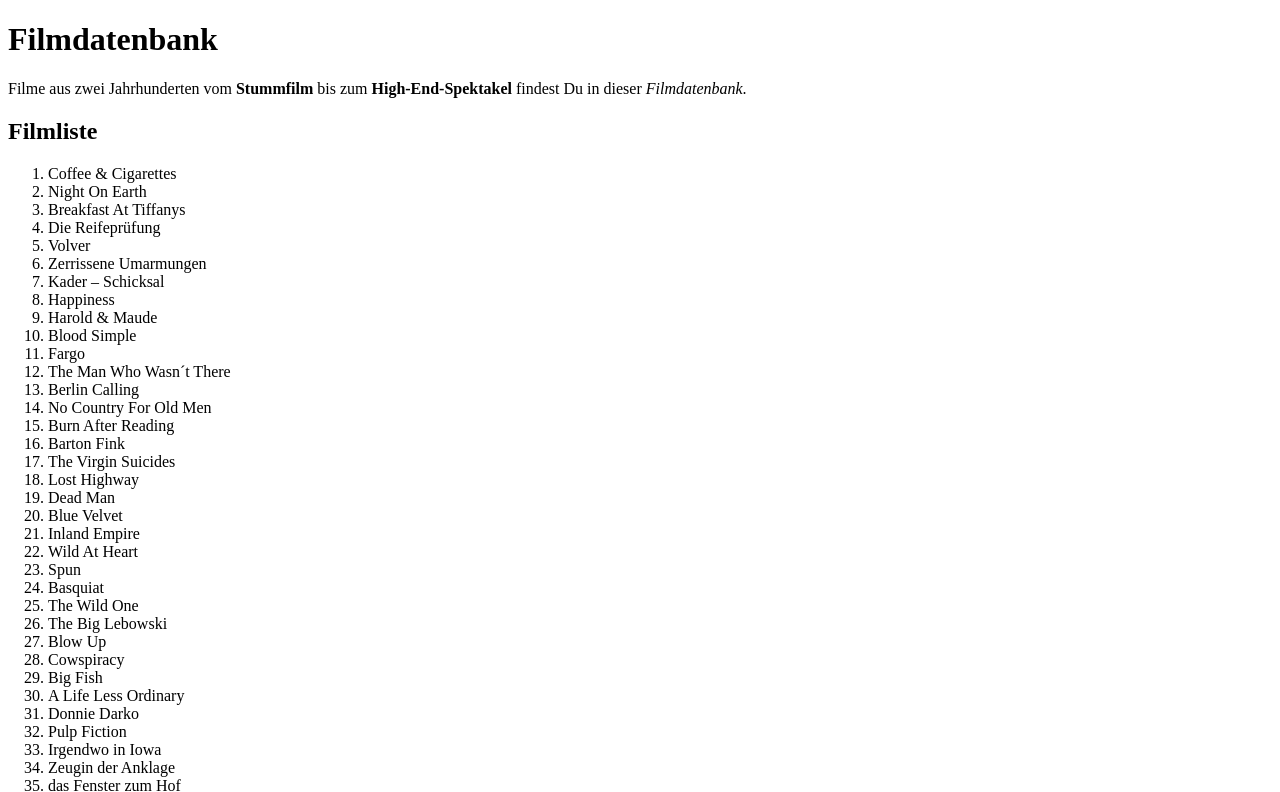
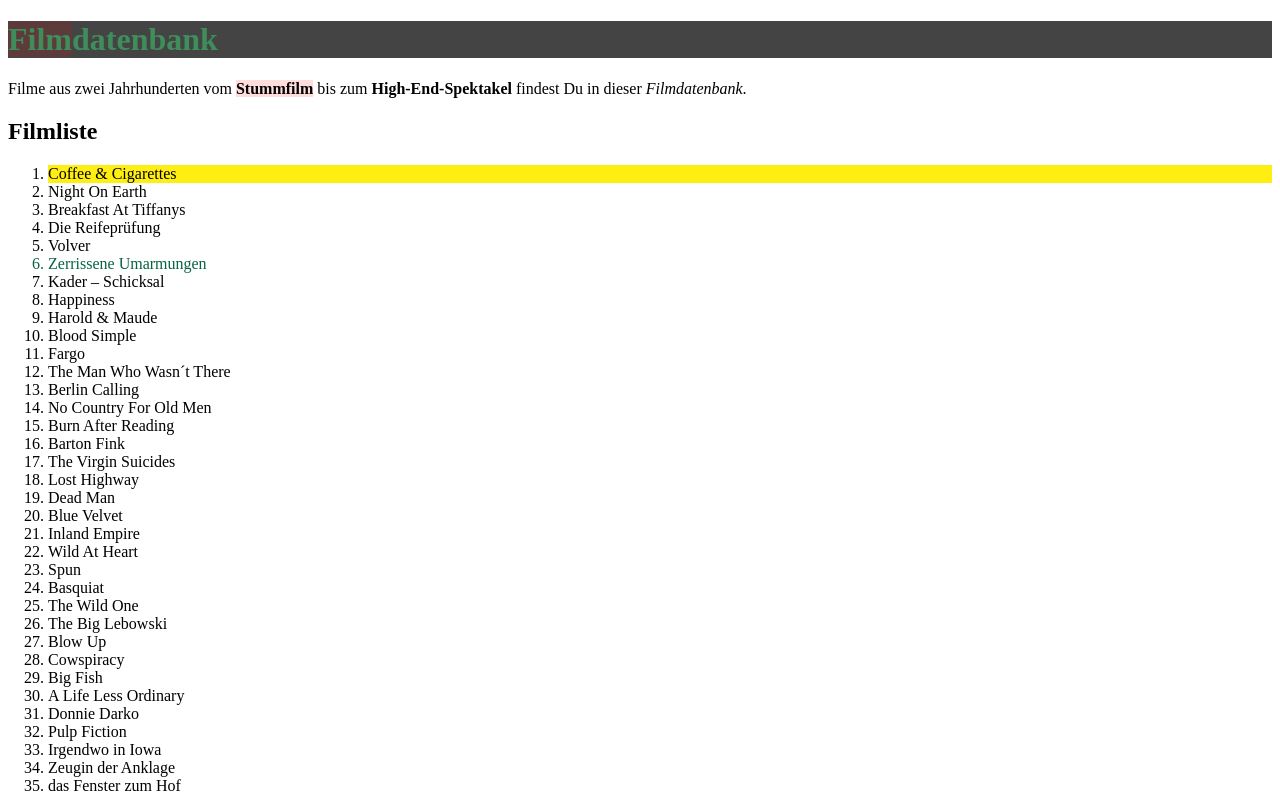
Before and after one commit to cardamonchai/html-kurs, a plain HTML site: page projekt/index.html in a window 1280 px wide. Shown: the top 792 px of the page. Drawn offline with Linux system fonts and the light colour scheme.

Commit message:
Farbsysteme hinzugefügt.

```diff
--- a/lektion-2/refresh.html
+++ b/projekt/index.html
@@ -4,17 +4,17 @@
     <title>Filmdatenbank</title>
   </head>
   <body>
-    <h1>Filmdatenbank</h1>
-    <p>Filme aus zwei Jahrhunderten vom <strong>Stummfilm</strong>
+    <h1 style="color:#3f8d5a; background-color:#444"><strong style="background-color: #f002">Film</strong>datenbank</h1>
+    <p>Filme aus zwei Jahrhunderten vom <strong style="background-color:#f002">Stummfilm</strong>
         bis zum <strong>High-End-Spektakel</strong> findest Du in dieser <em>Filmdatenbank</em>.</p>
     <h2 id="filmliste">Filmliste</h2>
 <ol>
-    <li>Coffee & Cigarettes</li>
+    <li style="background-color: #fe1">Coffee & Cigarettes</li>
     <li>Night On Earth</li>
     <li>Breakfast At Tiffanys</li>
     <li>Die Reifeprüfung</li>
     <li>Volver</li>
-    <li>Zerrissene Umarmungen</li>
+    <li style="color: rgb(7, 100, 65)">Zerrissene Umarmungen</li>
     <li>Kader – Schicksal</li>
     <li>Happiness</li>
     <li>Harold & Maude</li>
```
Also changed, not shown: 2 other files.
